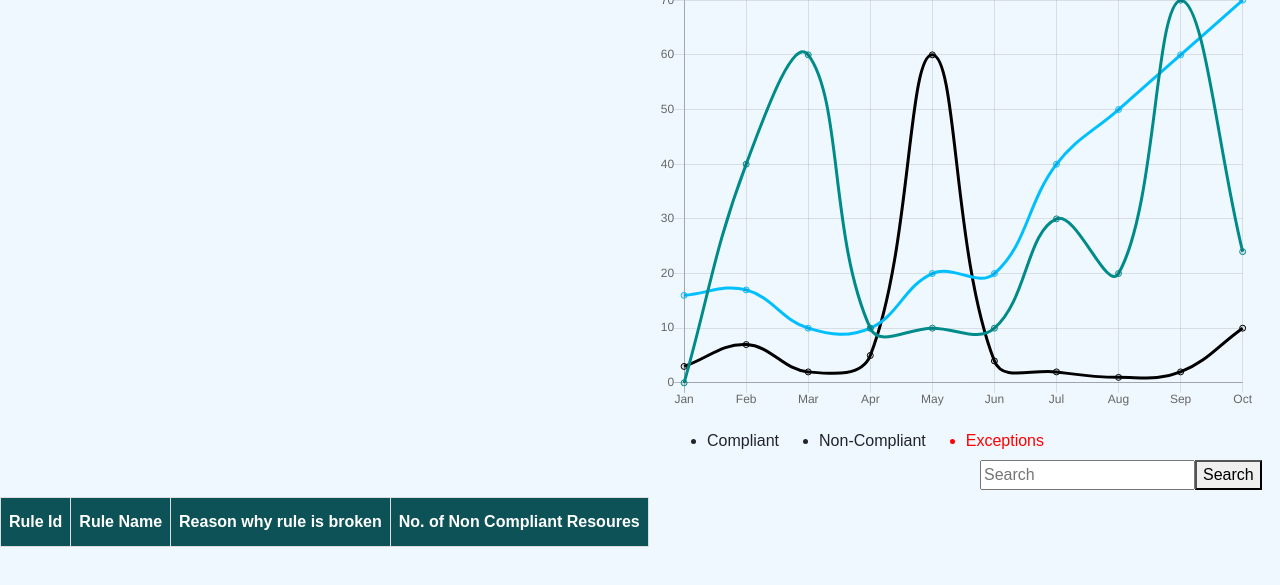
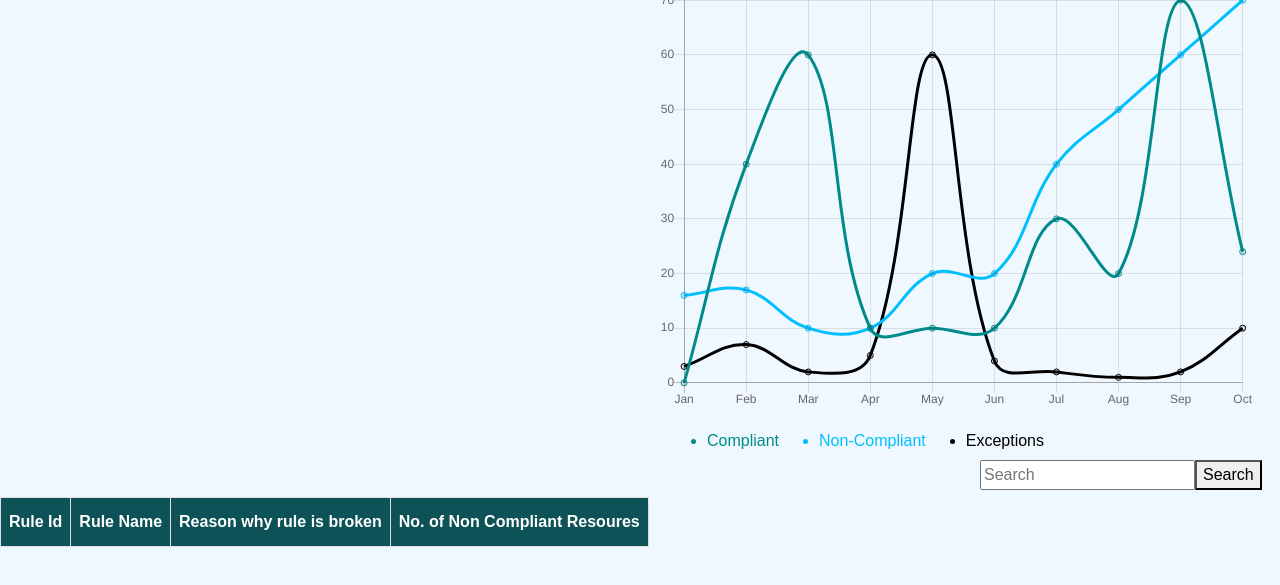
Before and after one commit to struan-robertson/compliance-dash-vanilla, a website: page src/index.html in a window 1280 px wide. Shown: the part 119-704 px from the top of the page. Drawn offline with nearby package versions, Linux system fonts and the light colour scheme; no server answers; sample sign-in values are in the browser's storage.

Commit message:
Update styles.css

```diff
--- a/src/styles.css
+++ b/src/styles.css
@@ -33,9 +33,16 @@ body {
     -ms-flex: 1 1 auto;
     flex: 1 1 auto
 }
+.legend > li:nth-of-type(1) {
+    color: rgb(0,139,139);
+  }
+.legend > li:nth-of-type(2) {
+    color: rgb(0,191,255);
+  }
 .legend > li:nth-of-type(3) {
-    color: red;
+    color: rgba(0, 0, 0, 1);
   }
+
 li{
     float: left;
     margin: 0 20px;
```
